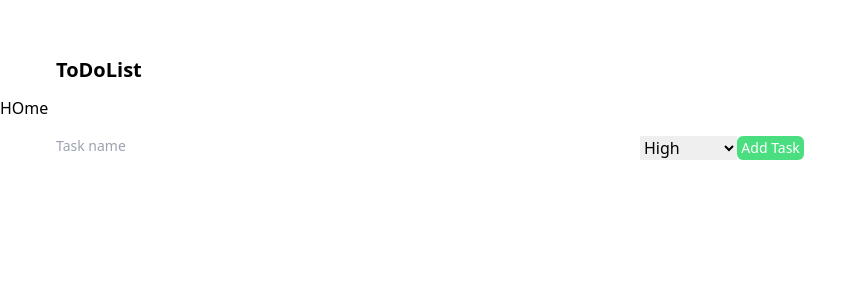
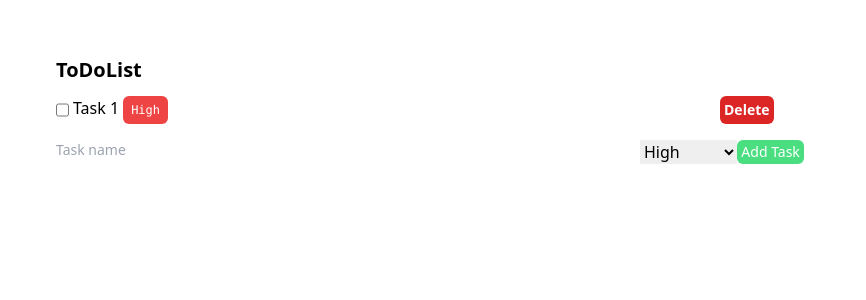
Before and after one commit to ziaeezohreh909/HW_React_N.1, a React (Vite) app: page / in a window 1280 px wide. Shown: the top 300 px of the page, without its empty margins (0-866 px from the left). Built offline with nearby package versions, Linux system fonts and the light colour scheme.

Commit message:
create homepage

```diff
--- a/src/component/Home/Home.tsx
+++ b/src/component/Home/Home.tsx
@@ -1,8 +1,19 @@
+import Btn from "../Button/Btn";
 
 export default function Home() {
   return (
-    <div>
-      HOme
+    <div className="flex justify-between mx-14 mt-2 mb-3">
+      <div className="flex gap-1">
+        <input type="checkbox" />
+        <p>Task 1</p>
+        <button className="bg-red-500 rounded-md  font-mono text-xs text-white px-2">
+          High
+        </button>
+      </div>
+
+      <div className="flex w-1/2 px-20">
+        <Btn />
+      </div>
     </div>
-  )
+  );
 }
```
